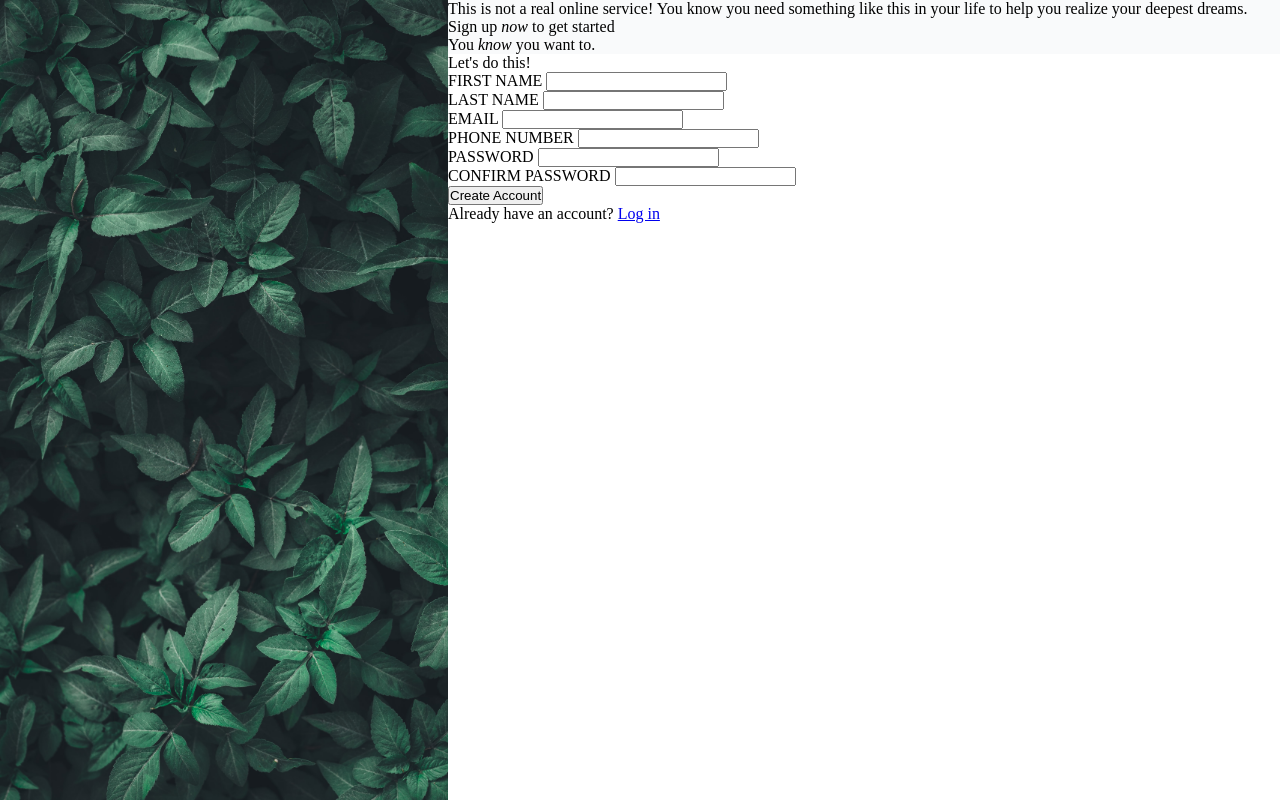
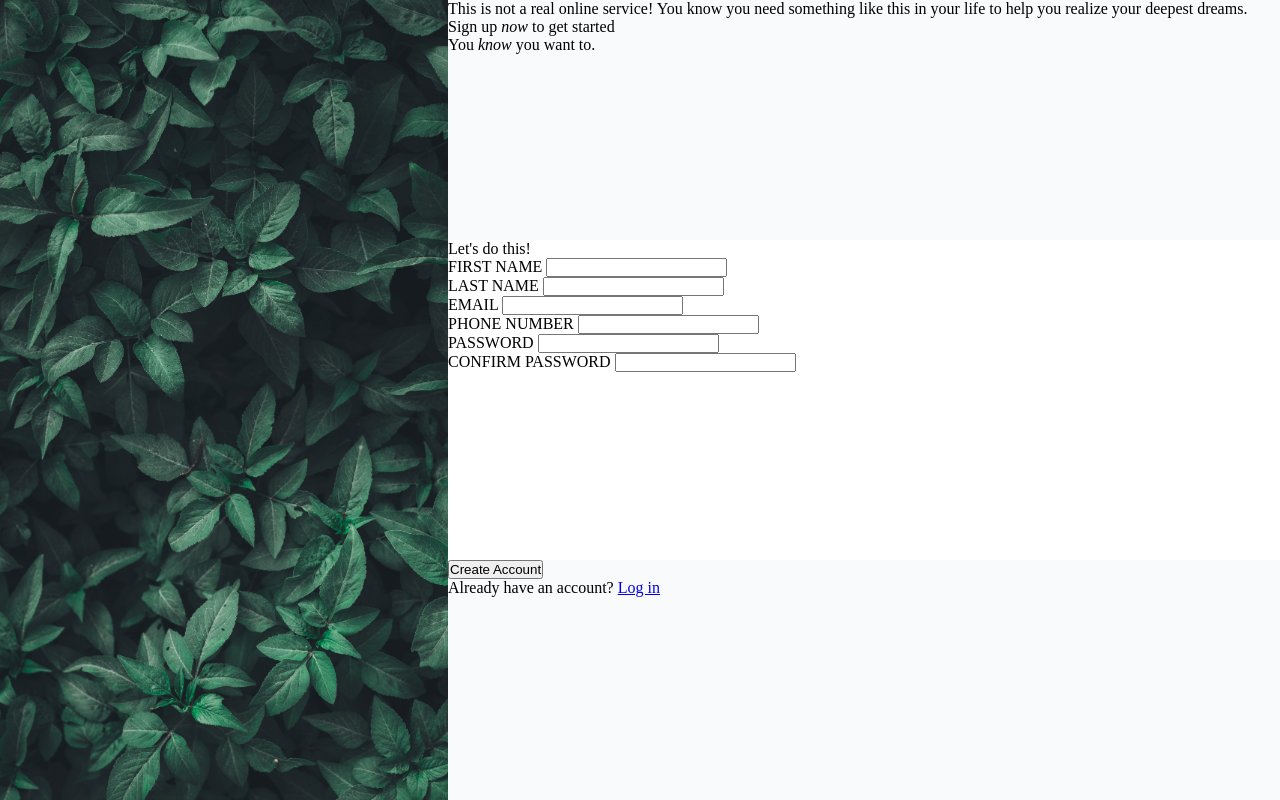
Before and after one commit to Davhho-dev/Signup-Form, a plain HTML site: page index.html in a window 1280 px wide. Drawn offline with Linux system fonts and the light colour scheme.

Commit message:
Set height, width, and background color of right container child elements

```diff
--- a/style.css
+++ b/style.css
@@ -2,6 +2,10 @@
     box-sizing: border-box;
     margin: 0px;
     padding: 0px;
+}
+
+:root {
+    --bg-color: #F9FAFB;
 }
 
 .wrapper {
@@ -24,5 +28,18 @@
 }
 
 .header {
-    background-color: #F9FAFB;
+    background-color: var(--bg-color);
+    height: 30vh;
+    width: inherit;
 }
+
+.body {
+    height: 40vh;
+    width: inherit;
+}
+
+.footer {
+    background-color: var(--bg-color);
+    height: 30vh;
+    width: inherit;
+}
```
